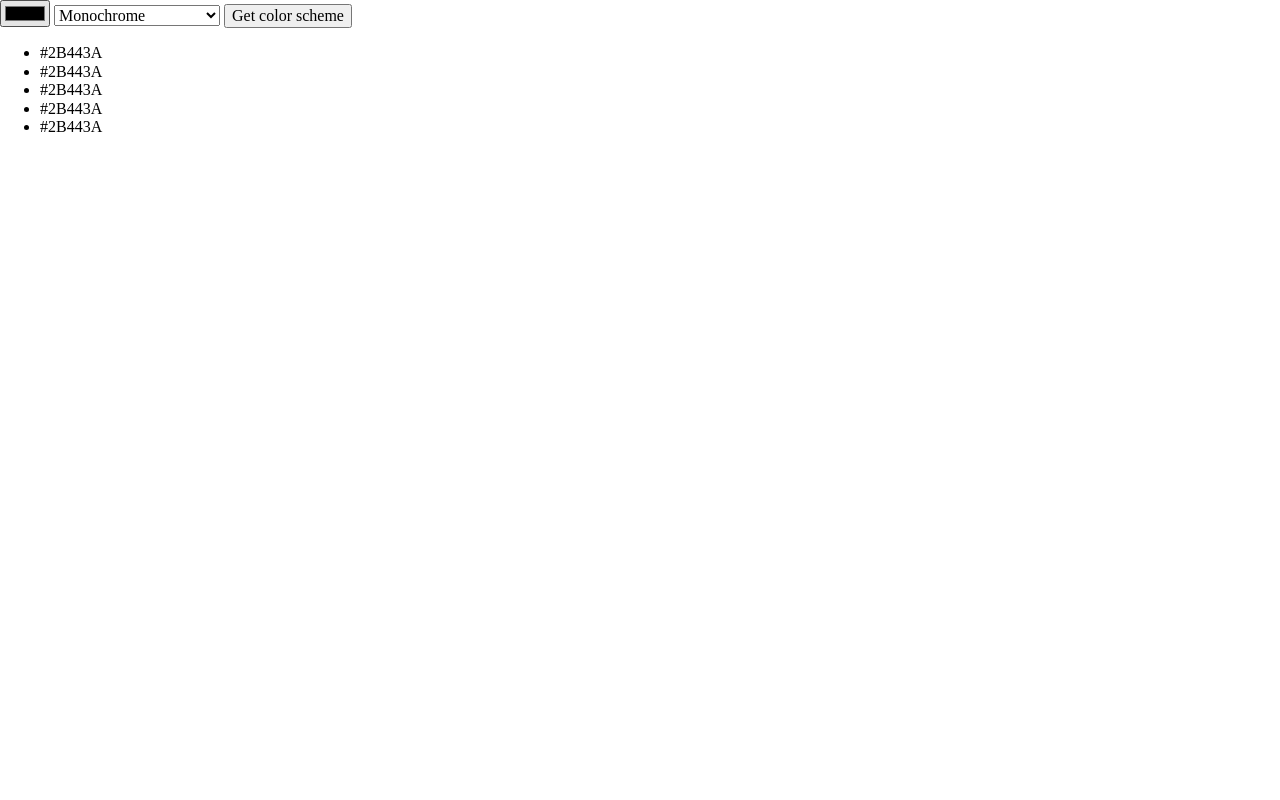
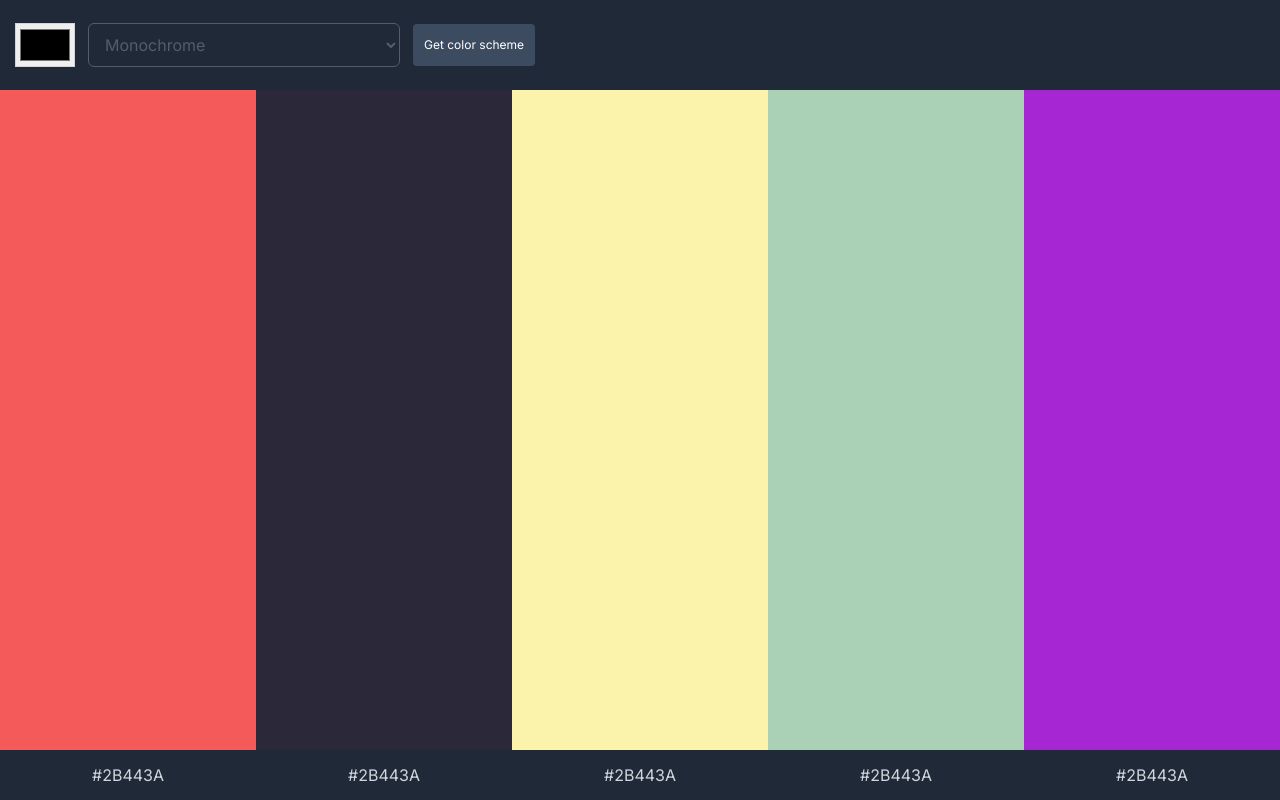
Before and after one commit to Hook-88/color-scheme-generator, a plain HTML site: page index.html in a window 1280 px wide. Drawn offline with nearby package versions, Linux system fonts and the light colour scheme.

Commit message:
Add basic styles

```diff
--- a/index.css
+++ b/index.css
@@ -1,4 +1,95 @@
+*,
+*::after,
+*::before {
+    box-sizing: border-box;
+}
+
 html, body {
     margin: 0;
     padding: 0;
 }
+
+body {
+    display: grid;
+    grid-template-columns: 1fr;
+    grid-template-rows: 90px 1fr 50px;
+    grid-template-areas:
+        "header"
+        "main"
+        "footer";
+    height: 100vh;
+    font-family: 'Inter', sans-serif;
+    background-color: #1F2937;
+    color: #D1D5DB;
+}
+
+header {
+    grid-area: header;
+    padding-left: 15px;
+}
+
+form {
+    display: flex;
+    gap: 13px;
+    align-items: center;
+    height: 100%;
+}
+
+main {
+    grid-area: main;
+    display: grid;
+    grid-template-columns: repeat(5, 1fr);
+}
+
+footer {
+    grid-area: footer;
+}
+
+ul {
+    list-style: none;
+    margin: 0;
+    padding: 0;
+    display: grid;
+    grid-template-columns: repeat(5, 1fr);
+    height: 100%;
+    align-items: center;
+}
+ul li {
+    text-align: center;
+    margin: 0;
+    padding: 0;
+}
+
+.color-one { background-color: #F55A5A; }
+.color-two { background-color: #2B283A; }
+.color-three { background-color: #FBF3AB; }
+.color-four { background-color: #AAD1B6; }
+.color-five { background-color: #A626D3; }
+
+.color-picker {
+    height: 44px;
+    width: 60px;
+    border: 1px solid #D1D5DB;
+}
+
+select {
+    width: 312px;
+    padding: 10px 12px;
+    color: #545D68;
+    border: 1px solid #545D68;
+    border-radius: 6px;
+    background-color: inherit;
+    font-weight: 400;
+    font-size: 16px;
+    line-height: 24px;
+}
+
+button {
+    font-size: 12px;
+    line-height: 16px;
+    color: #fff;
+    padding: 13px 11px;
+    border-radius: 4px;
+    border: none;
+    background-color: #3D4B60;
+}
--- a/index.html
+++ b/index.html
@@ -4,13 +4,19 @@
     <meta charset="UTF-8">
     <meta name="viewport" content="width=device-width, initial-scale=1.0">
     <link rel="stylesheet" href="https://cdnjs.cloudflare.com/ajax/libs/normalize/8.0.1/normalize.css">
+    <!-- Google font inter -->
+    <link rel="preconnect" href="https://fonts.googleapis.com">
+    <link rel="preconnect" href="https://fonts.gstatic.com" crossorigin>
+    <link rel="stylesheet"href="https://fonts.googleapis.com/css2?family=Inter:wght@400;500&display=swap" >
+    <!-- stylesheet -->
+    <link rel="stylesheet" href="./index.css">
 
     <title>Color scheme generator</title>
 </head>
 <body>
     <header>
         <form>
-            <input type="color" id="">
+            <input type="color" class="color-picker" id="">
             <select id="">
                 <option value="">Monochrome</option>
                 <option value="">Monochrome-dark</option>
@@ -24,21 +30,21 @@
         </form>
     </header>
     <main>
-        <div class="color-bars-container">
-            <div class="color-bar"></div>
-            <div class="color-bar"></div>
-            <div class="color-bar"></div>
-            <div class="color-bar"></div>
-            <div class="color-bar"></div>
-        </div>
+        <div class="color-one"></div>
+        <div class="color-two"></div>
+        <div class="color-three"></div>
+        <div class="color-four"></div>
+        <div class="color-five"></div>
+    </main>
+    <footer>
         <ul>
-            <li>#2B443A</li>
-            <li>#2B443A</li>
-            <li>#2B443A</li>
-            <li>#2B443A</li>
-            <li>#2B443A</li>
+            <li class="hex-one">#2B443A</li>
+            <li class="hex-two">#2B443A</li>
+            <li class="hex-three">#2B443A</li>
+            <li class="hex-four">#2B443A</li>
+            <li class="hex-five">#2B443A</li>
         </ul>
-    </main>
+    </footer>
     <script type="module" src="./script.js"></script>
 </body>
 </html>
```
